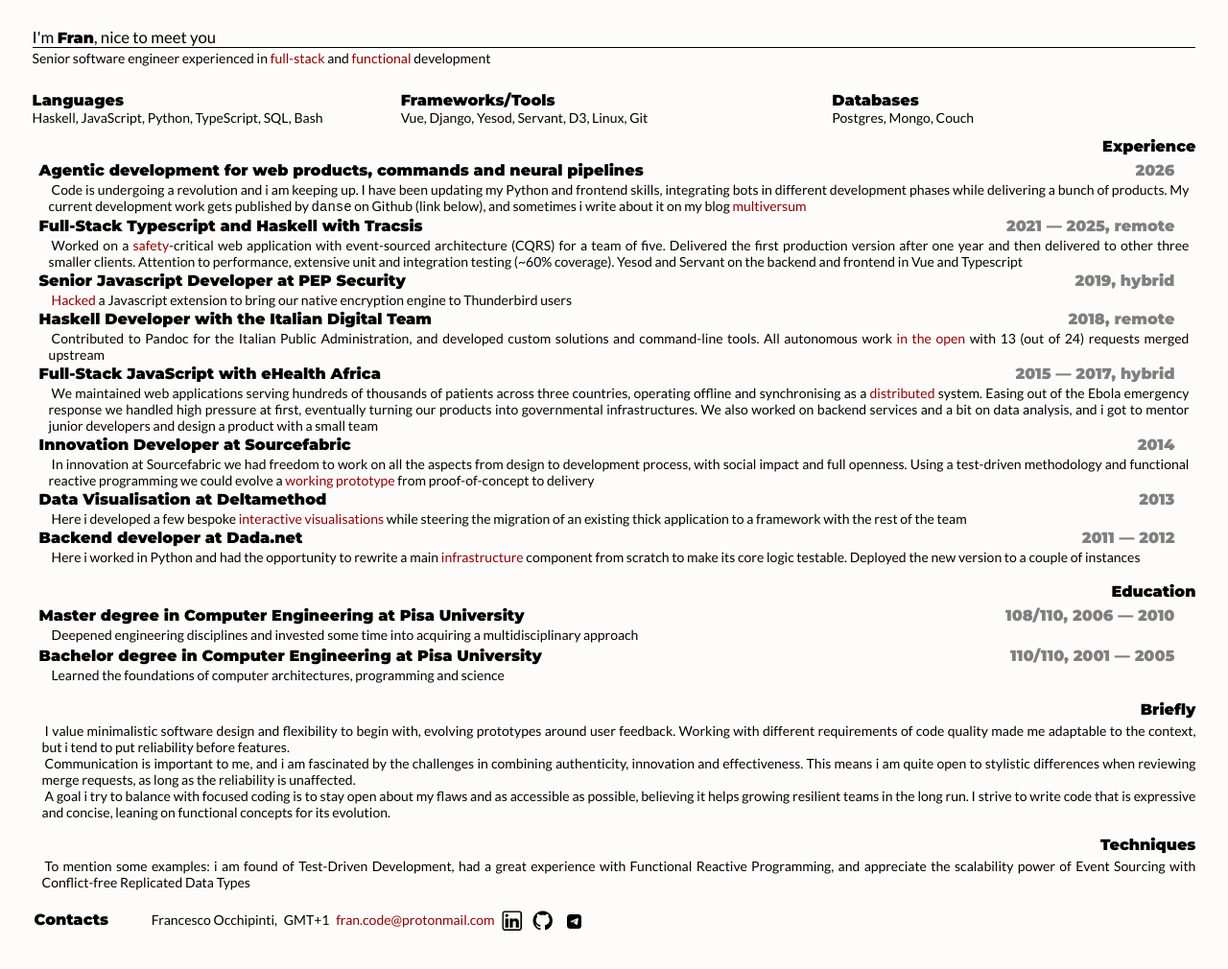
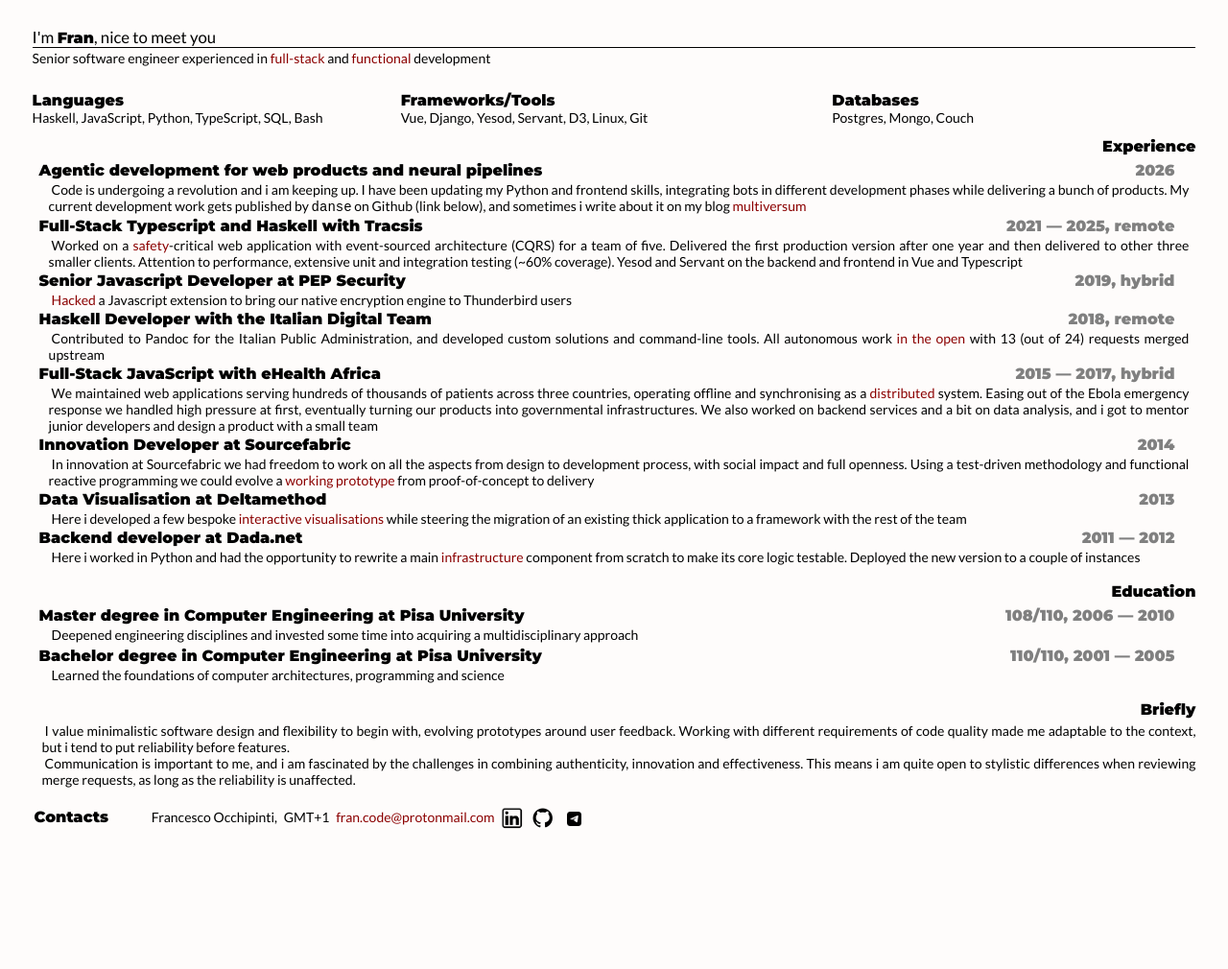
Before and after one commit to danse/resume, a plain HTML site: page practical.html in a window 1280 px wide. Shown: the whole page at 96% size. After the commit the page ends 904 px from the top, so only its background shows below. Drawn offline with Linux system fonts and the light colour scheme.

Commit message:
shorten to fit in a single page again

```diff
--- a/practical.html
+++ b/practical.html
@@ -81,7 +81,7 @@
           <table class="chronology">
             <tr class="highlight">
               <td class="desc">
-                Agentic development for web products, commands and neural pipelines
+                Agentic development for web products and neural pipelines
               </td>
               <td class="date">2026</td>
             </tr>
@@ -315,6 +315,8 @@
           unaffected.
 
         </p>
+        <!--
+
         <p>
 
           A goal i try to balance with focused coding is to stay open
@@ -325,7 +327,6 @@
           leaning on functional concepts for its evolution.
 
         </p>
-        <!--
 
         maintanability, test driven development, which type of
         solutions we like? Open activity relates to long-term
@@ -334,7 +335,7 @@
         -->
       </div>
     </div>
-    <div class="section">
+    <!--div class="section">
       <div class="highlight head">
         Techniques
       </div>
@@ -346,7 +347,7 @@
           Sourcing with Conflict-free Replicated Data Types
         </p>
       </div>
-    </div>
+    </div-->
     <div class="section">
       <div class="content contacts">
         <contact class="highlight">Contacts</contact>
```
